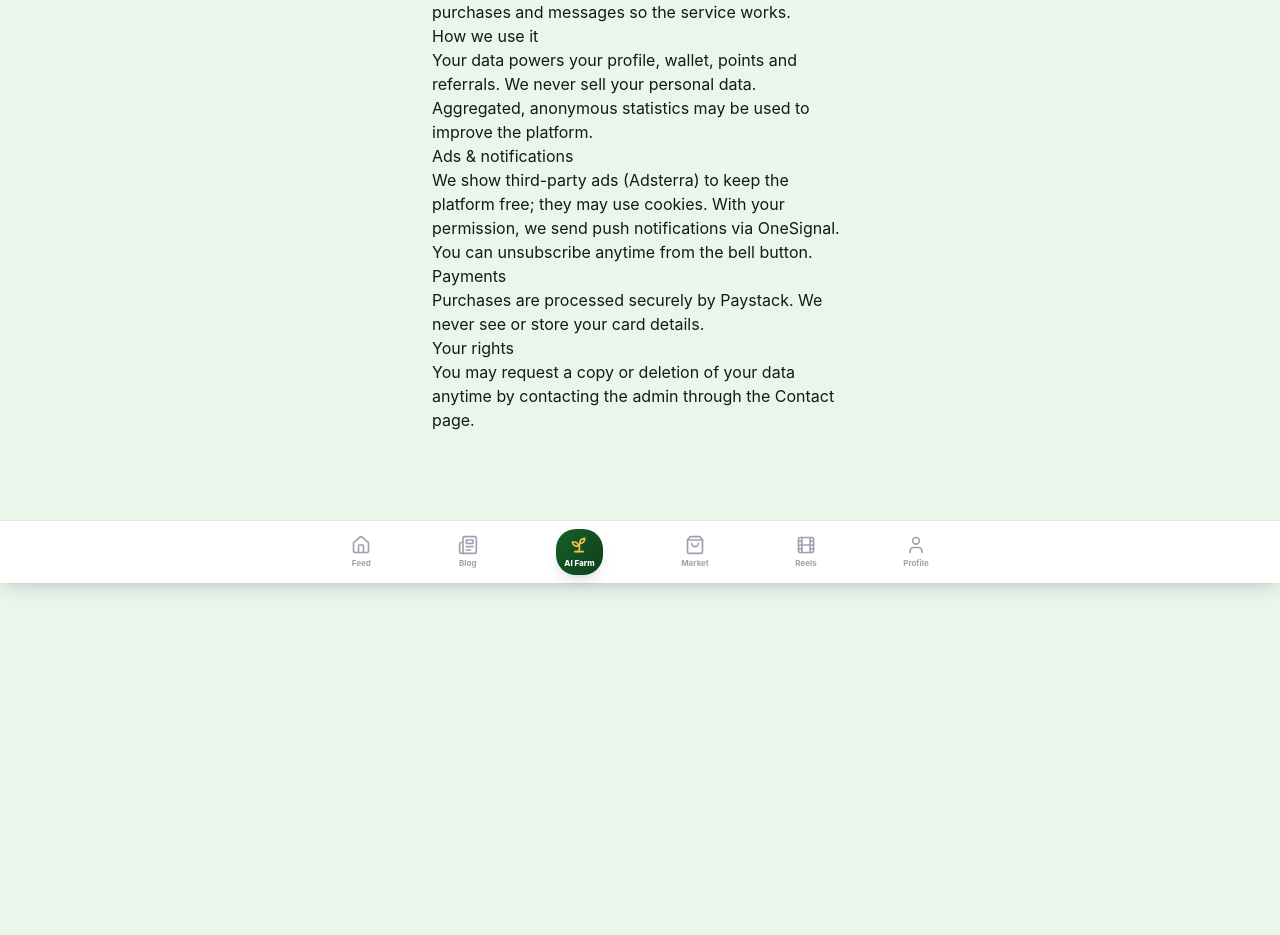
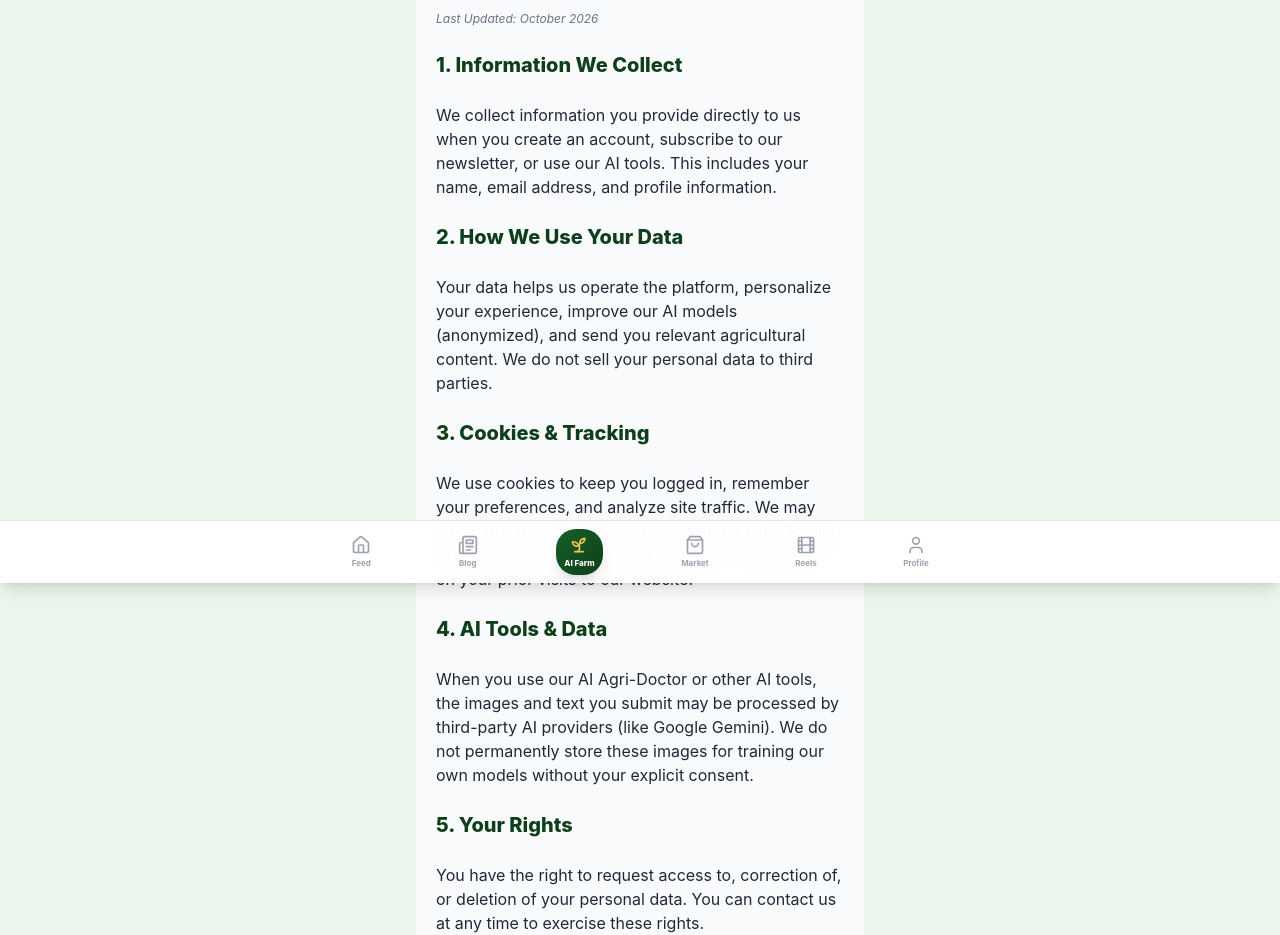
Before and after one commit to capacitytools/farming-tech, a Next.js app: page /privacy in a window 1280 px wide. Shown: the part 217-1152 px from the top of the page. Before the commit the page ends 865 px from the top, so only its background shows below. Built offline with nearby package versions, Linux system fonts and the light colour scheme; no server answers; the database is empty.

Commit message:
Create app/(legal)/privacy/page.tsx

```diff
--- /dev/null
+++ b/app/(legal)/privacy/page.tsx
@@ -0,0 +1,27 @@
+export const metadata = {
+  title: 'Privacy Policy | Farming Tech & Business',
+  description: 'Learn how we collect, use, and protect your personal information.',
+};
+
+export default function PrivacyPage() {
+  return (
+    <div className="space-y-6">
+      <p className="text-xs text-gray-500 italic">Last Updated: October 2026</p>
+
+      <h2 className="text-xl font-extrabold text-forest-800">1. Information We Collect</h2>
+      <p>We collect information you provide directly to us when you create an account, subscribe to our newsletter, or use our AI tools. This includes your name, email address, and profile information.</p>
+
+      <h2 className="text-xl font-extrabold text-forest-800">2. How We Use Your Data</h2>
+      <p>Your data helps us operate the platform, personalize your experience, improve our AI models (anonymized), and send you relevant agricultural content. We do not sell your personal data to third parties.</p>
+
+      <h2 className="text-xl font-extrabold text-forest-800">3. Cookies & Tracking</h2>
+      <p>We use cookies to keep you logged in, remember your preferences, and analyze site traffic. We may also use third-party advertising partners (like Google AdSense) who may use cookies to serve ads based on your prior visits to our website.</p>
+
+      <h2 className="text-xl font-extrabold text-forest-800">4. AI Tools & Data</h2>
+      <p>When you use our AI Agri-Doctor or other AI tools, the images and text you submit may be processed by third-party AI providers (like Google Gemini). We do not permanently store these images for training our own models without your explicit consent.</p>
+
+      <h2 className="text-xl font-extrabold text-forest-800">5. Your Rights</h2>
+      <p>You have the right to request access to, correction of, or deletion of your personal data. You can contact us at any time to exercise these rights.</p>
+    </div>
+  );
+}
```
